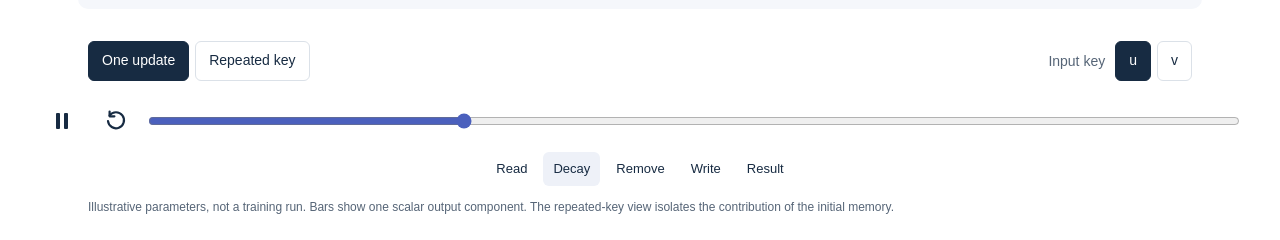
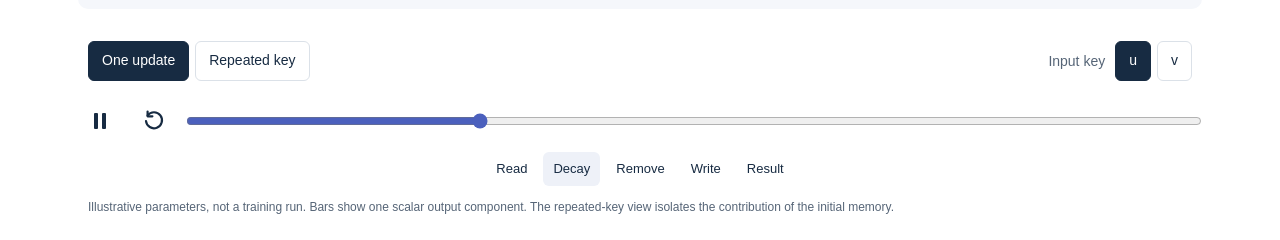
Before and after one commit to euijinh/euijinh.github.io, a Jekyll site: the page assets/ak-momentum/figure-a/ak-momentum-figure-a.html, which Jekyll copies as it is, in a window 1280 px wide. Shown: the part 804-1044 px from the top of the page. Built offline with Jekyll 4.4.1, drawn with Linux system fonts in a browser that asks for light colours.

Commit message:
Adjust interactive bar width

```diff
--- a/assets/ak-momentum/figure-a/ak-momentum-figure-a.html
+++ b/assets/ak-momentum/figure-a/ak-momentum-figure-a.html
@@ -11,13 +11,13 @@ main{max-width:1200px;margin:0 auto;padding-bottom:12px}#drawing{width:100%;line
 .controls{padding:5px 0 14px;display:none}.js .controls{display:block}.row{display:flex;align-items:center;justify-content:space-between;gap:16px;flex-wrap:wrap;margin:0 4%}
 .group{display:flex;align-items:center;gap:6px;flex-wrap:wrap}button{font:inherit;font-size:14px;line-height:1.25;cursor:pointer;border:1px solid #dbe1e8;background:#fff;color:#172b42;border-radius:6px;padding:10px 13px;min-height:40px}
 button:hover{background:#f5f7fb}button[aria-pressed="true"]{color:#fff;background:#172b42;border-color:#172b42}button:focus-visible,input:focus-visible{outline:3px solid #4b60bd;outline-offset:3px}
-.label{font-size:14px;color:#566577;margin:0 4px 0 12px}.timeline{width:100%;margin:18px 0 0;padding:0;display:flex;gap:10px;align-items:center}
+.label{font-size:14px;color:#566577;margin:0 4px 0 12px}.timeline{width:auto;margin:18px calc(38 / 1200 * 100%) 0;padding:0;display:flex;gap:10px;align-items:center}
 .timeline .transport-button{display:inline-flex;align-items:center;justify-content:center;flex:0 0 44px;width:44px;height:44px;min-height:44px;padding:10px;margin:0;border:0;border-radius:50%;background:transparent;color:#172b42}
 .timeline .transport-button:hover{background:#eef1f8}.transport-button svg{display:block;width:24px;height:24px;flex:none;pointer-events:none}
 input[type=range]{accent-color:#4b60bd;flex:1;width:auto;cursor:pointer;height:26px;min-width:0;margin:0}
 .stages{display:flex;justify-content:center;gap:6px;flex-wrap:wrap;margin:9px 4% 0}.stages button{border-color:transparent;padding:7px 9px;min-height:34px;font-size:13px}.stages button[aria-pressed="true"]{background:#eef1f8;color:#172b42}
 .note{font-size:12px;color:#566577;line-height:1.6;margin:12px 4% 0}.sr-only{position:absolute;width:1px;height:1px;overflow:hidden;clip:rect(0,0,0,0);white-space:nowrap}
-@media(max-width:680px){.controls{padding:6px 0 12px}.row{gap:12px;margin-left:5.6%;margin-right:5.6%}.row>.group{width:100%}button{font-size:13px;padding:9px 11px}.label{margin-left:9px}.stages{gap:2px;margin-left:5.6%;margin-right:5.6%}.note{font-size:12px;margin-left:5.6%;margin-right:5.6%}}
+@media(max-width:680px){.controls{padding:6px 0 12px}.row{gap:12px;margin-left:5.6%;margin-right:5.6%}.row>.group{width:100%}button{font-size:13px;padding:9px 11px}.label{margin-left:9px}.timeline{margin-left:calc(32 / 640 * 100%);margin-right:calc(32 / 640 * 100%)}.stages{gap:2px;margin-left:5.6%;margin-right:5.6%}.note{font-size:12px;margin-left:5.6%;margin-right:5.6%}}
 @media print{.controls{display:none!important}}
 </style>
 </head>
```
